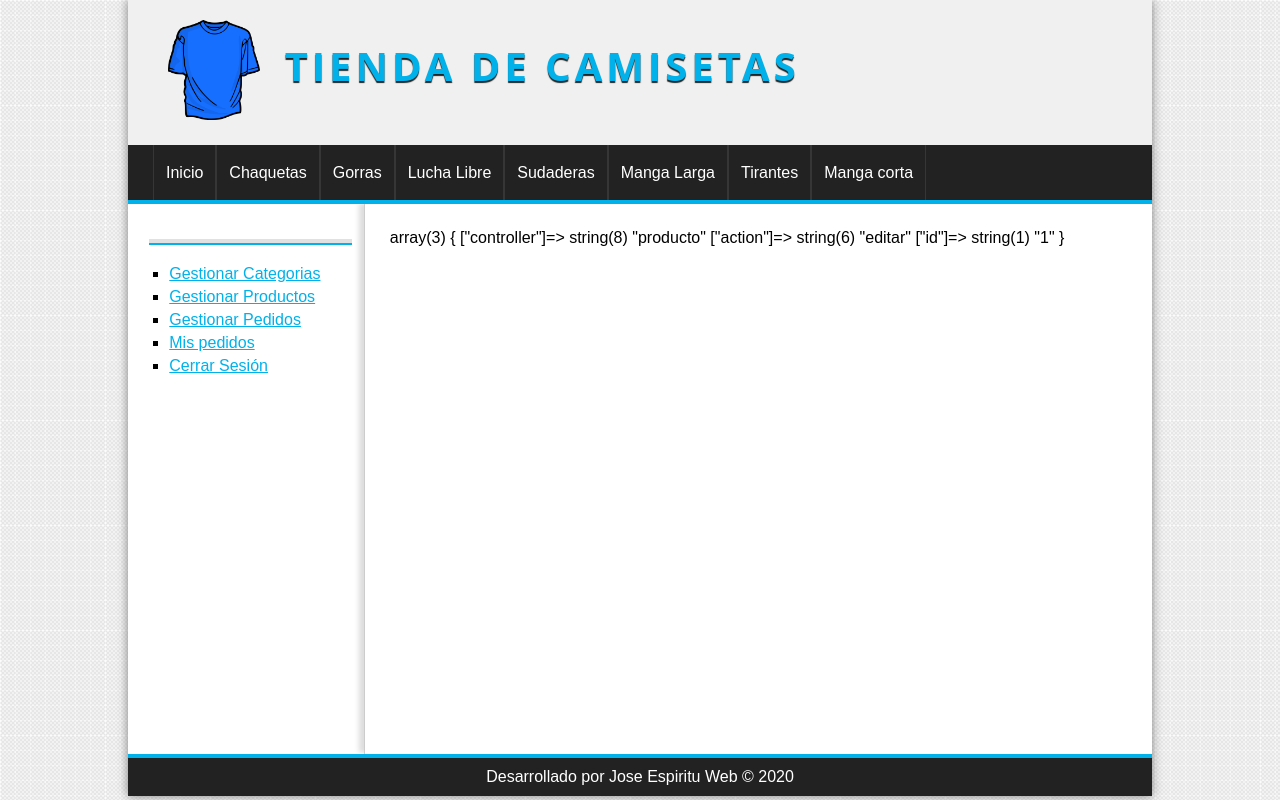
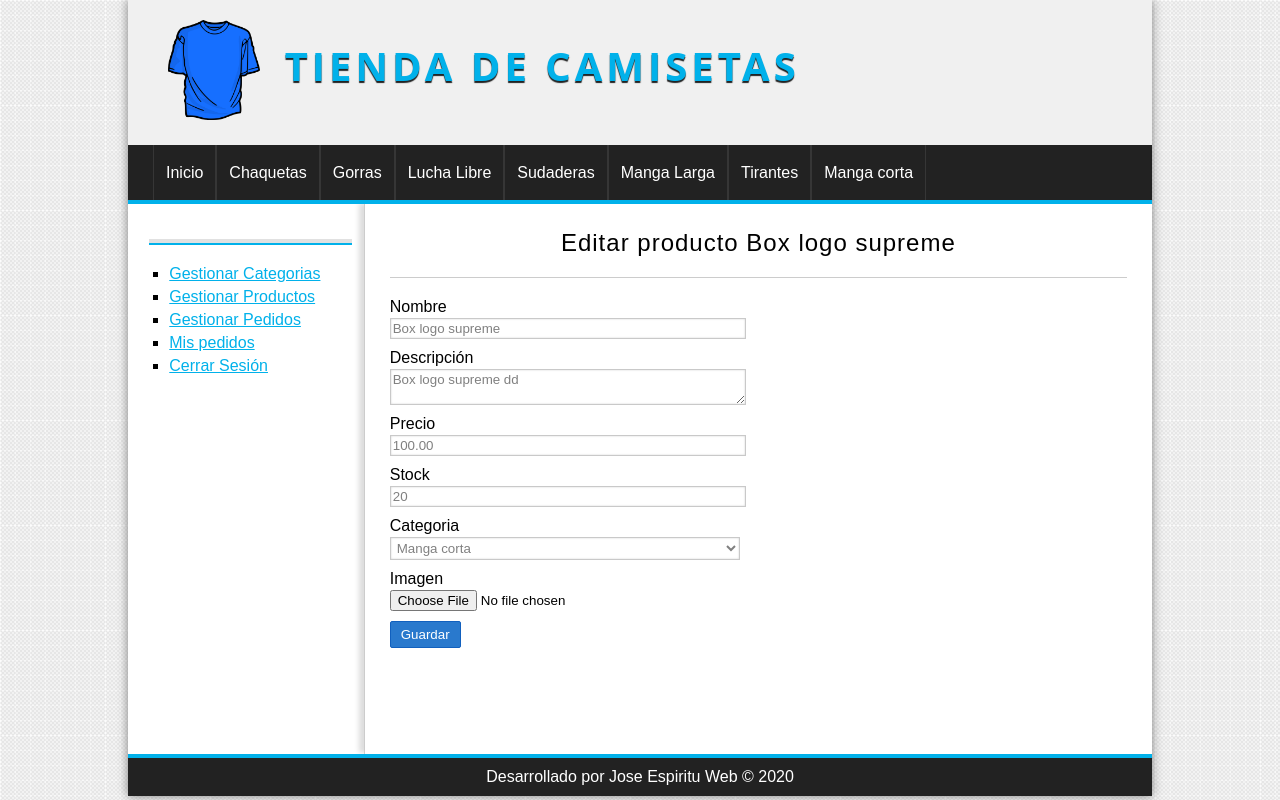
Before and after one commit to joseespiritu/TiendaVirtualPHP-NoFrameworks, a PHP site: a page that uses models/producto.php in a window 1280 px wide. Run offline with PHP 8.4, Linux system fonts and the light colour scheme; the visitor is signed in with stand-in values (Sample User, id 1); data comes from the database, SQL or seed files in the repository; tables that the repository leaves empty hold one stand-in row (values such as "Sample post"); some libraries are stand-ins or nearby versions.

Commit message:
Formulario de edicion de productos

```diff
--- a/assets/css/styles.css
+++ b/assets/css/styles.css
@@ -39,6 +39,10 @@ table {
 td {
     border-top: 1px solid #cccccc;
     padding: 2px;
+}
+
+.thumb {
+    width: 100px;
 }
 
 
--- a/controllers/ProductoController.php
+++ b/controllers/ProductoController.php
@@ -70,7 +70,20 @@ class productoController {
     }
 
     public function editar(){
-        var_dump($_GET);
+        Utils::isAdmin();
+        if(isset($_GET['id'])){
+            $id = $_GET['id'];
+            $edit = true;
+
+            $producto = new Producto();
+            $producto->setId($id);
+
+            $pro = $producto->getOne();
+
+            require_once 'views/producto/crear.php';
+        } else {
+            header("Location:".BASE_URL."producto/gestion");
+        }
     }
 
     public function eliminar(){
--- a/models/producto.php
+++ b/models/producto.php
@@ -93,6 +93,11 @@ class Producto{
         return $productos;
     }
 
+    public function getOne(){
+        $producto = $this->db->query("SELECT * FROM productos WHERE id = {$this->getId()};");
+        return $producto->fetch_object();
+    }
+
     public function save(){
         $sql = "INSERT INTO productos VALUES(NULL,'{$this->getCategoria_id()}','{$this->getNombre()}','{$this->getDescripcion()}',{$this->getPrecio()},{$this->getStock()},NULL,CURDATE(),'{$this->getImagen()}')";
         $save = $this->db->query($sql);
--- a/views/producto/crear.php
+++ b/views/producto/crear.php
@@ -1,31 +1,40 @@
-<h1>Crear nuevos productos</h1>
+<?php if(isset($edit) && isset($pro) && is_object($pro)): ?>
+    <h1>Editar producto <?=$pro->nombre?></h1>
+    <?php $url_action = BASE_URL . "producto/edit&id=".$pro->id; ?>
+<?php else: ?>
+    <h1>Crear nuevo productos</h1>
+    <?php $url_action = BASE_URL . "producto/save"; ?>
+<?php endif; ?>
 
 <div class="form-container">
 
-    <form action="<?= BASE_URL ?>producto/save" method="POST" enctype="multipart/form-data">
+    <form action="<?= $url_action ?>" method="POST" enctype="multipart/form-data">
         <label for="nombre">Nombre</label>
-        <input type="text" name="nombre" />
+        <input type="text" name="nombre" value="<?=isset($pro) && is_object($pro) ? $pro->nombre : ''?>"/>
 
         <label for="descripcion">Descripción</label>
-        <textarea name="descripcion"></textarea>
+        <textarea name="descripcion"><?=isset($pro) && is_object($pro) ? $pro->descripcion : ''?></textarea>
 
         <label for="precio">Precio</label>
-        <input type="text" name="precio" />
+        <input type="text" name="precio" value="<?=isset($pro) && is_object($pro) ? $pro->precio : ''?>"/>
 
         <label for="stock">Stock</label>
-        <input type="number" name="stock" />
+        <input type="number" name="stock" value="<?=isset($pro) && is_object($pro) ? $pro->stock : ''?>"/>
 
         <label for="categoria">Categoria</label>
         <?php $categorias = Utils::showCategorias(); ?>
         <select name="categoria">
             <?php while ($cat = $categorias->fetch_object()) : ?>
-                <option value="<?= $cat->id ?>">
+                <option value="<?= $cat->id ?>" <?=isset($pro) && is_object($pro) && $cat->id == $pro->categoria_id ? 'selected' : ''?>>
                     <?= $cat->nombre ?>
                 </option>
             <?php endwhile; ?>
         </select>
 
         <label for="imagen">Imagen</label>
+        <?php if(isset($pro) && is_object($pro) && !empty($pro->imagen)): ?>
+            <img src="<?=BASE_URL?>uploads/images/<?=$pro->imagen?>" alt="Imagen producto" class="thumb"/>
+        <?php endif; ?>
         <input type="file" name="imagen" />
 
         <input type="submit" value="Guardar"/>
```
Also changed, not shown: uploads/images/ttt.jpg (added).
